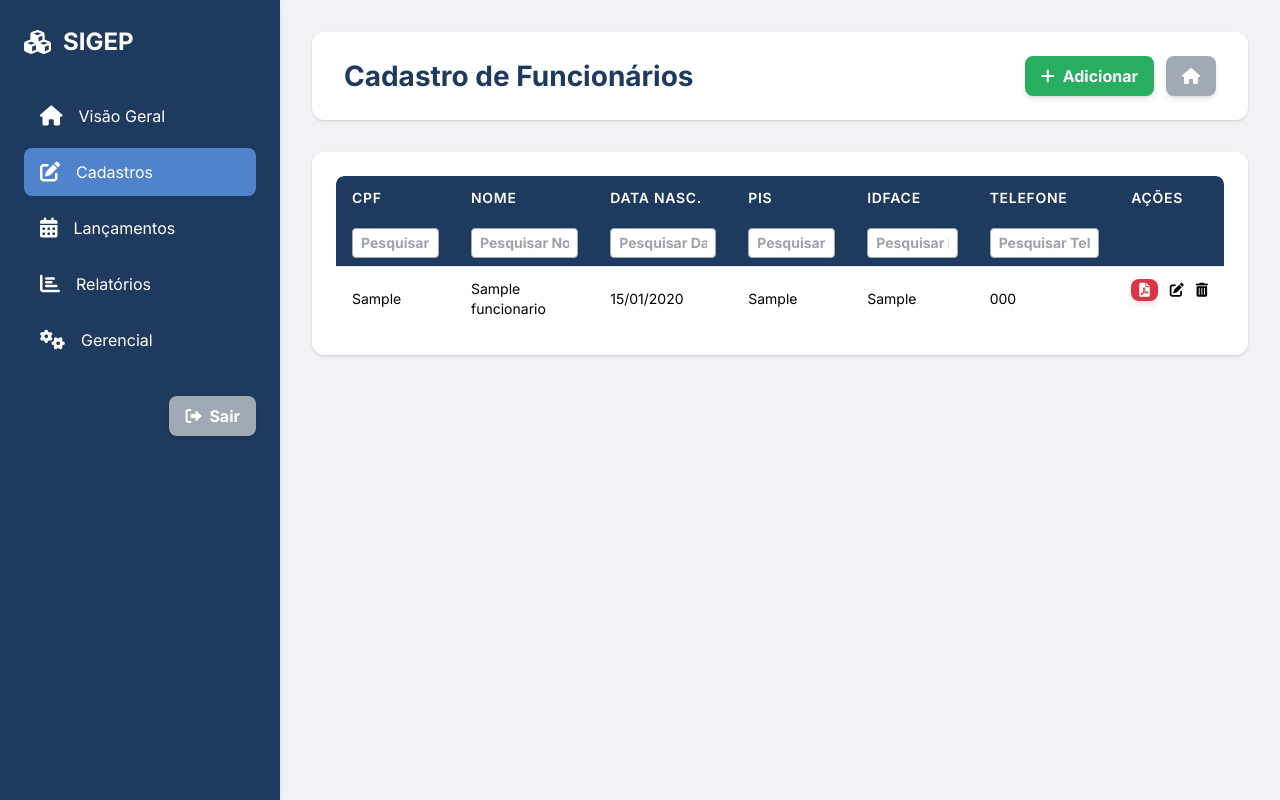
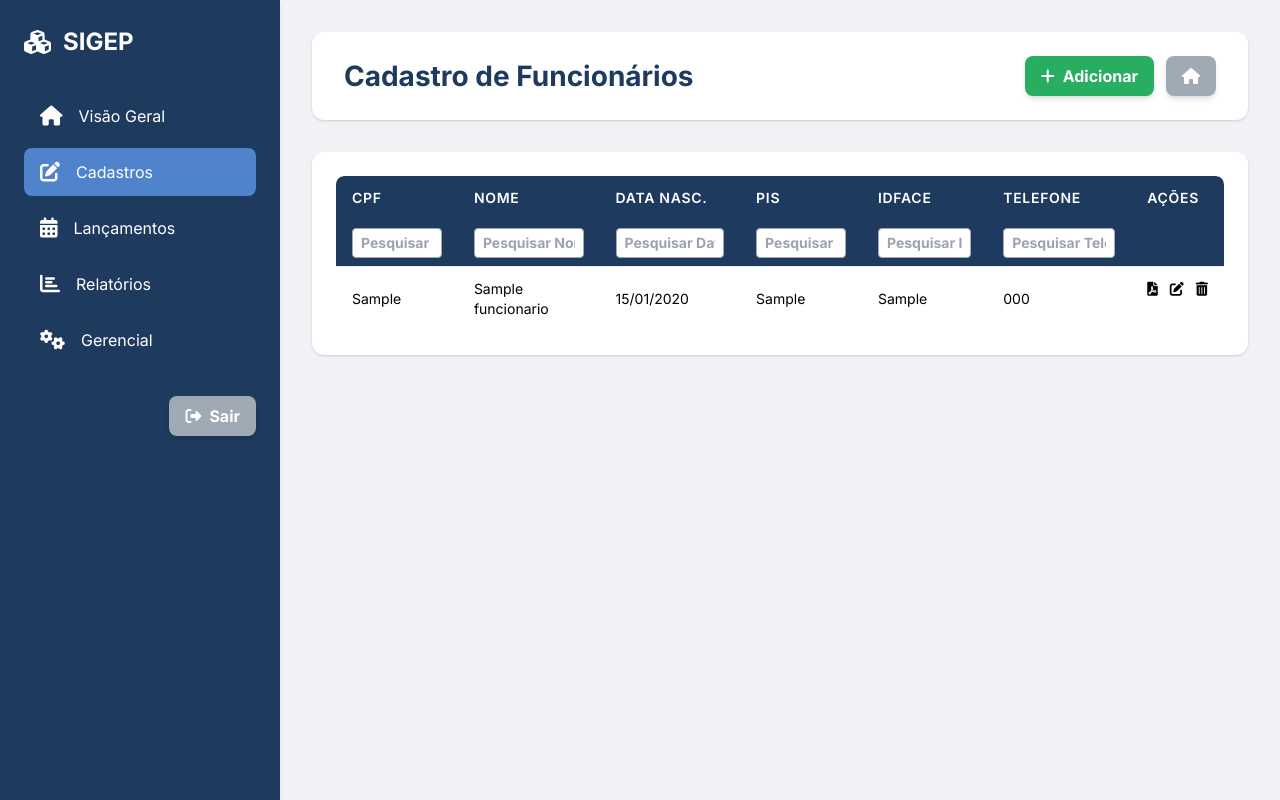
Before and after one commit to FabioVRocha/SIGEP, a Flask app: page /funcionarios in a window 1280 px wide. Run offline with Flask 3, Linux system fonts and the light colour scheme; the visitor is signed in with stand-in values (Sample User, id 1); tables that the repository leaves empty hold one stand-in row (values such as "Sample post"); some libraries are stand-ins or nearby versions.

Commit message:
Novo Botão PDF

```diff
--- a/templates/funcionarios.html
+++ b/templates/funcionarios.html
@@ -161,13 +161,7 @@
         .btn-add:hover {
             background-color: color-mix(in srgb, var(--clr-success) 90%, black);
         }
-        .btn-pdf {
-            background-color: #DC3545; /* Vermelho mais para PDF */
-            color: var(--clr-white);
-        }
-        .btn-pdf:hover {
-            background-color: #C82333; /* Vermelho mais escuro no hover */
-        }
+        /* A classe .btn-pdf foi removida pois não é mais necessária */
 
         /* Para a tabela */
         .table-header-bg { background-color: var(--clr-dark-blue); color: var(--clr-white); } /* Cabeçalho da tabela */
@@ -347,8 +341,8 @@
                                     <td class="py-3 px-4 text-sm text-dark-blue">{{ funcionario.id_face }}</td>
                                     <td class="py-3 px-4 text-sm text-dark-blue">{{ funcionario.telefone }}</td>
                                     <td class="py-3 px-4 text-sm flex items-center space-x-3">
-                                        {# Botão Gerar PDF #}
-                                        <a href="{{ url_for('relatorios_ficha_cadastral', cpf=funcionario.cpf) }}" class="btn-pdf py-1 px-2 rounded-lg shadow-md transition duration-300 ease-in-out flex items-center justify-center text-sm" title="Gerar Ficha Cadastral (PDF)" target="_blank">
+                                        {# Botão Gerar PDF - ATUALIZADO #}
+                                        <a href="{{ url_for('relatorios_ficha_cadastral', cpf=funcionario.cpf) }}" class="text-error hover:text-dark-blue font-medium" title="Gerar Ficha Cadastral (PDF)" target="_blank">
                                             <i class="fas fa-file-pdf"></i>
                                         </a>
                                         <a href="{{ url_for('editar_funcionario', cpf=funcionario.cpf) }}" class="text-light-blue hover:text-dark-blue font-medium" title="Editar">
```
Also changed, not shown: 1 other file.
